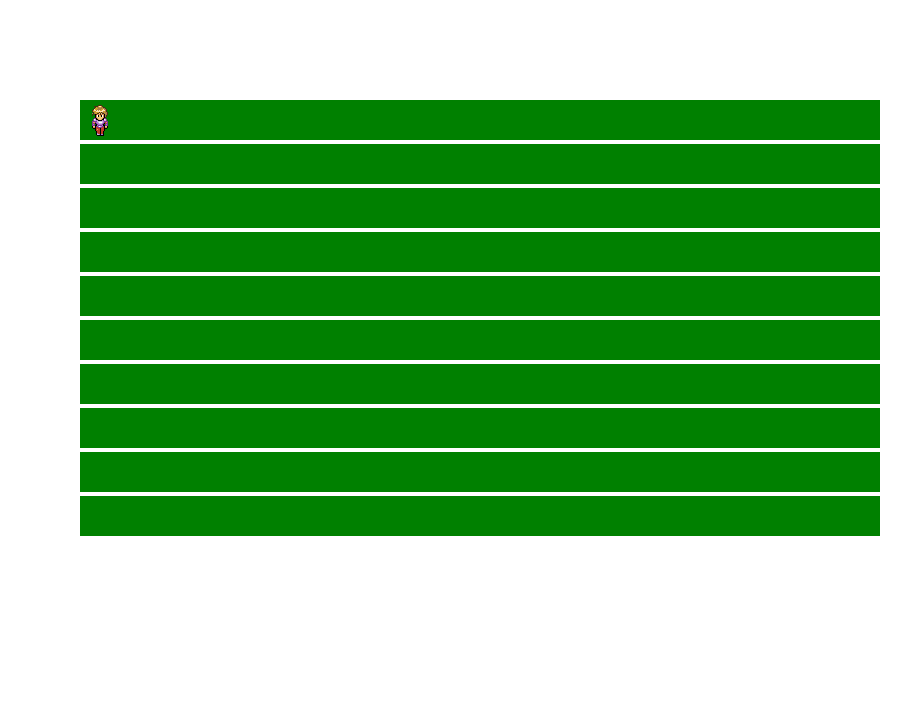
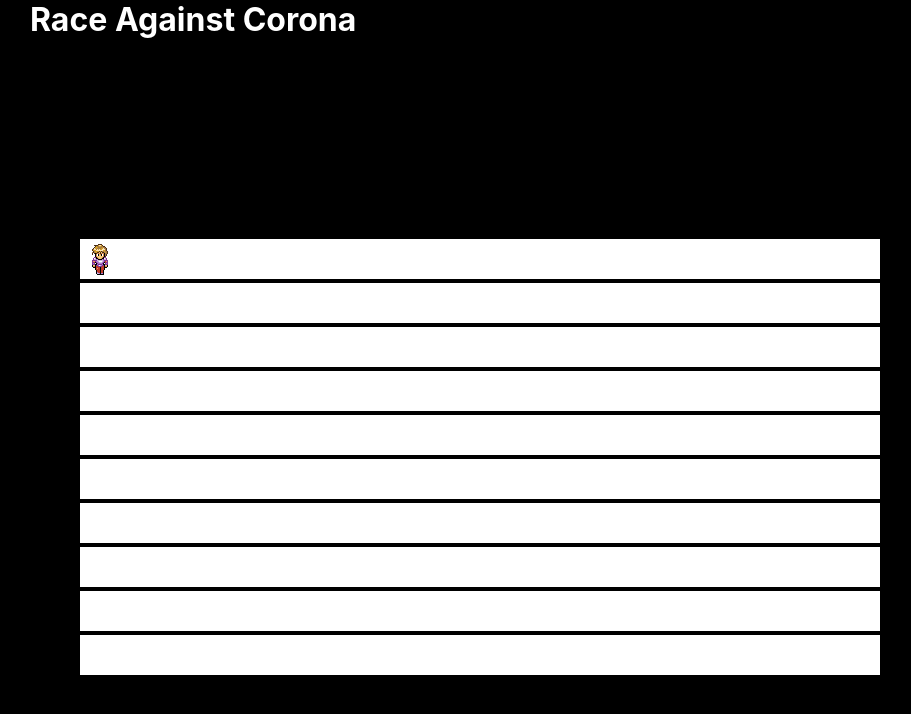
Before and after one commit to Online-RPG-Game/Frontend, a React (Create React App) app in the folder online-rpg/: page / in a window 1280 px wide. Shown: the top 714 px of the page, without its empty margins (160-1071 px from the left). Built offline with nearby package versions, Linux system fonts and the light colour scheme.

Commit message:
Styling fixes to matrices

```diff
--- a/online-rpg/src/App.js
+++ b/online-rpg/src/App.js
@@ -5,7 +5,8 @@ import World from './features/world/index'
 
 function App() {
   return (
-    <div>
+    <div style={{width:'900px', margin: '0 auto'}}>
+      <h1 style={{color:'white', margin: '0 auto'}}>Race Against Corona</h1>
       <World />
     </div>
   );
--- a/online-rpg/src/features/map/index.js
+++ b/online-rpg/src/features/map/index.js
@@ -37,7 +37,7 @@ function Map(props) {
             style={{
                 width: '800px',
                 height: '400px',
-                margin: '100px auto'
+                margin: '200px auto'
             }}
         >
            {
--- a/online-rpg/src/features/map/styles.css
+++ b/online-rpg/src/features/map/styles.css
@@ -1,14 +1,13 @@
+body {
+    background-color: black;
+}
 .tile {
     display: inline-flex;
-    background-color: green;
-    margin: 0;
-    padding: 0;
+    background-color:white;
 }
 
 .grass {
-    background-color: green;
-    margin: 0;
-    padding: 0;
+    background-color:white;
 }
 
 .rock {
@@ -19,6 +18,4 @@
 
 .tree {
     background-image: url('../../tiles/tree.png');
-    margin: 0;
-    padding: 0;
 }
```
